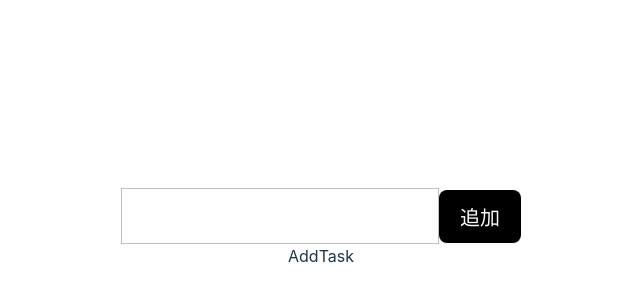
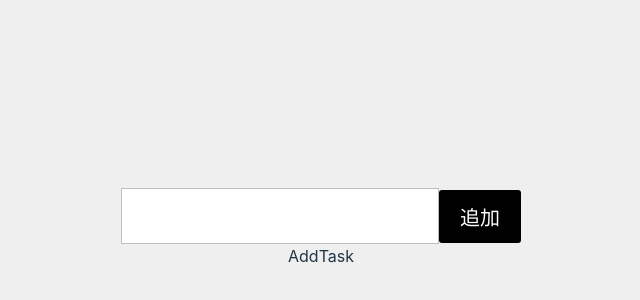
Before and after one commit to Naru-hub/recoil-tutorial-todoapp, a React (Vite) app: page / in a window 1280 px wide. Shown: the part 172-472 px from the top of the page, without its empty margins (319-959 px from the left). Built offline with nearby package versions, Linux system fonts and the light colour scheme.

Commit message:
index.cssの変更

```diff
--- a/src/index.css
+++ b/src/index.css
@@ -15,6 +15,13 @@
   -webkit-text-size-adjust: 100%;
 }
 
+.task {
+  display: flex;
+  flex-direction: column;
+  align-items: center;
+  justify-content: center;
+}
+
 a {
   font-weight: 500;
   color: #646cff;
@@ -30,6 +37,7 @@ body {
   place-items: center;
   min-width: 320px;
   min-height: 100vh;
+  background-color: #efefef;
 }
 
 h1 {
@@ -38,15 +46,10 @@ h1 {
 }
 
 button {
-  border-radius: 8px;
+  border-radius: 3px;
   border: 1px solid transparent;
-  padding: 0.6em 1.2em;
-  font-size: 1em;
-  font-weight: 500;
   font-family: inherit;
-  background-color: #1a1a1a;
   cursor: pointer;
-  transition: border-color 0.25s;
 }
 button:hover {
   border-color: #646cff;
```
